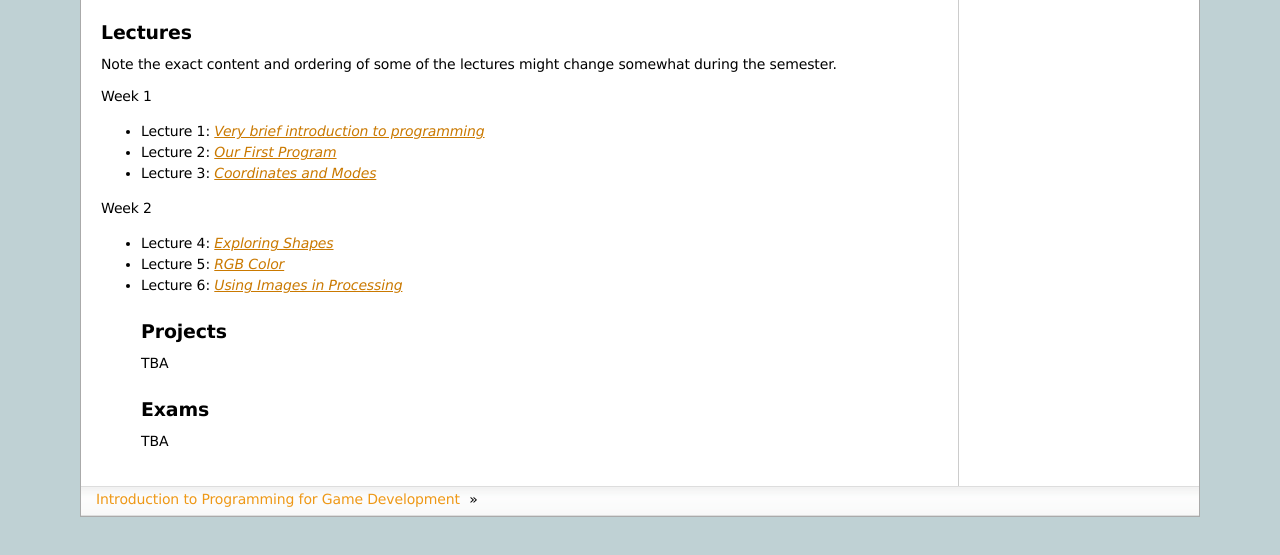
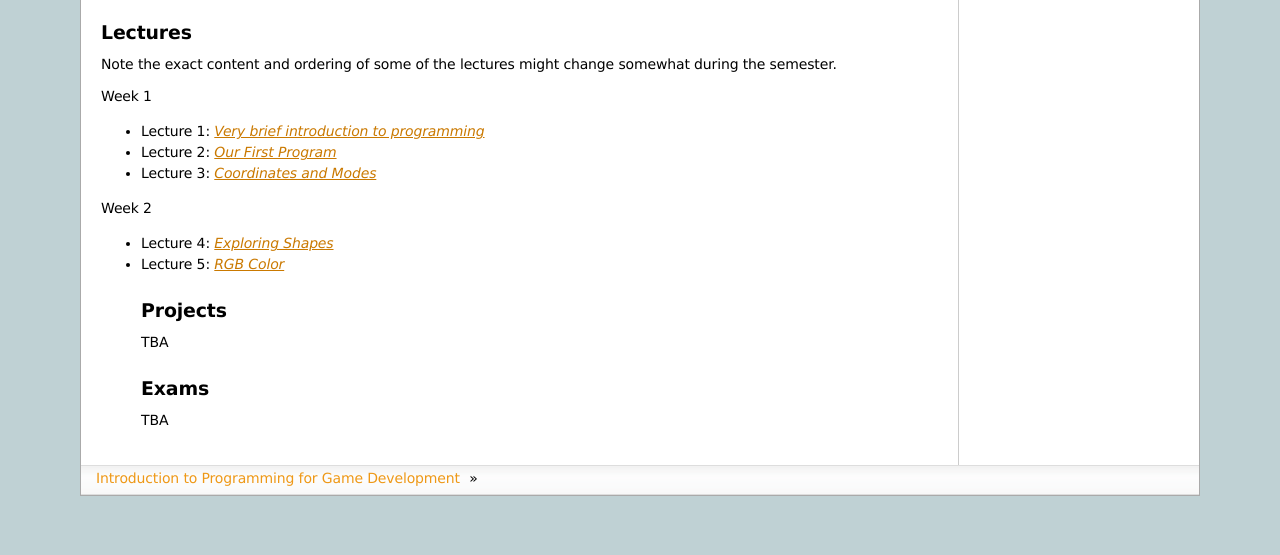
Before and after one commit to courseskmu/processing, a plain HTML site: page index.html in a window 1280 px wide. Shown: the part 147-702 px from the top of the page. Drawn offline with nearby package versions, Linux system fonts and the light colour scheme; some packages are replaced by stand-ins of ours.

Commit message:
Update index.html

```diff
--- a/index.html
+++ b/index.html
@@ -77,7 +77,7 @@ revisions and so may change during the semester.</p>
 <ul class="simple">
 <li>Lecture 4: <a class="reference internal" href="exploring_shapes.html"><em>Exploring Shapes</em></a></li>
 <li>Lecture 5: <a class="reference internal" href="color.html"><em>RGB Color</em></a></li>
-<li>Lecture 6: <a class="reference internal" href="using_images.html"><em>Using Images in Processing</em></a></li>
+<!--<li>Lecture 6: <a class="reference internal" href="using_images.html"><em>Using Images in Processing</em></a></li>-->
  <!--orginally before filter in Lecture 5-->
 <!--
  </li>
```
